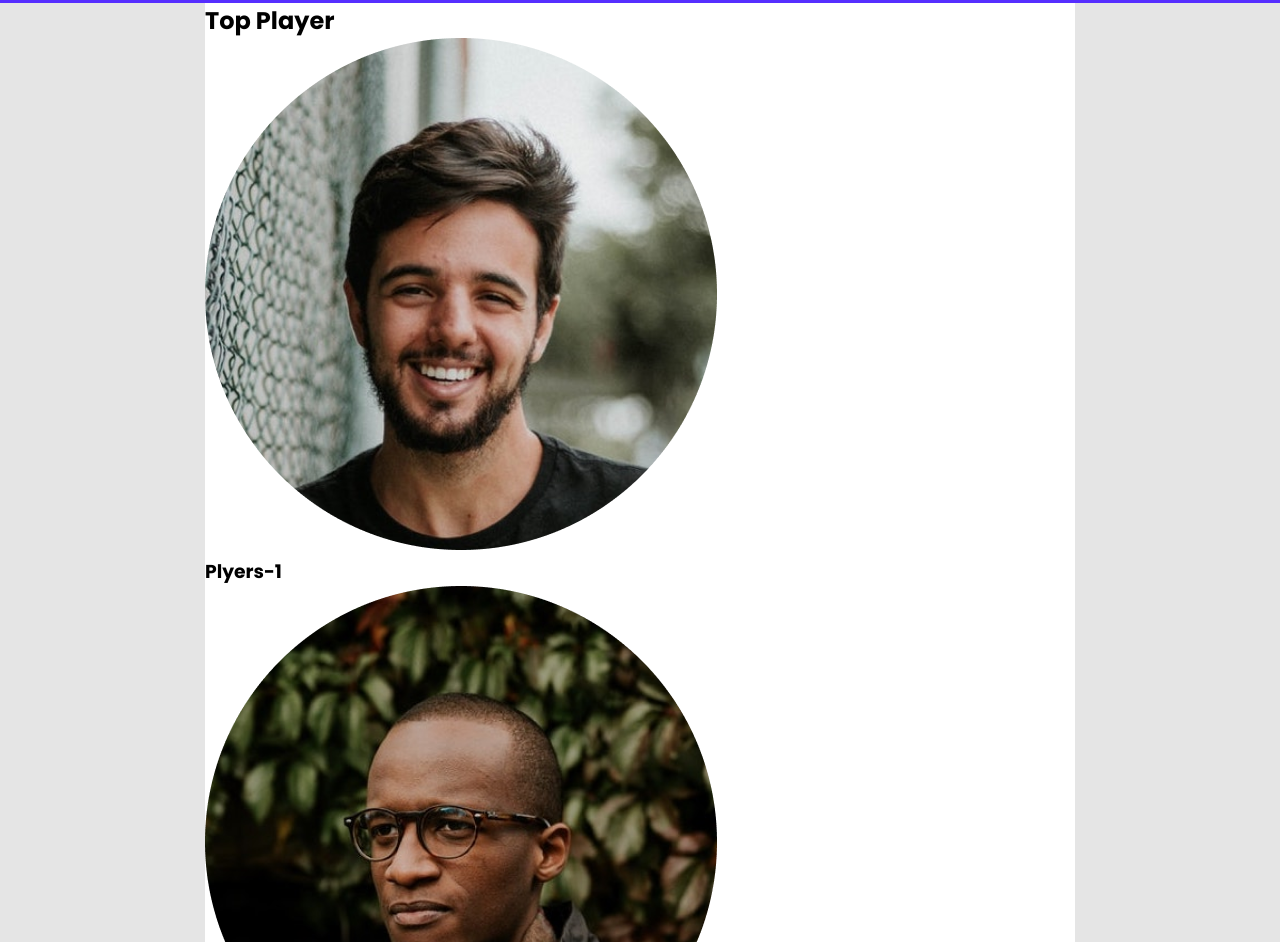
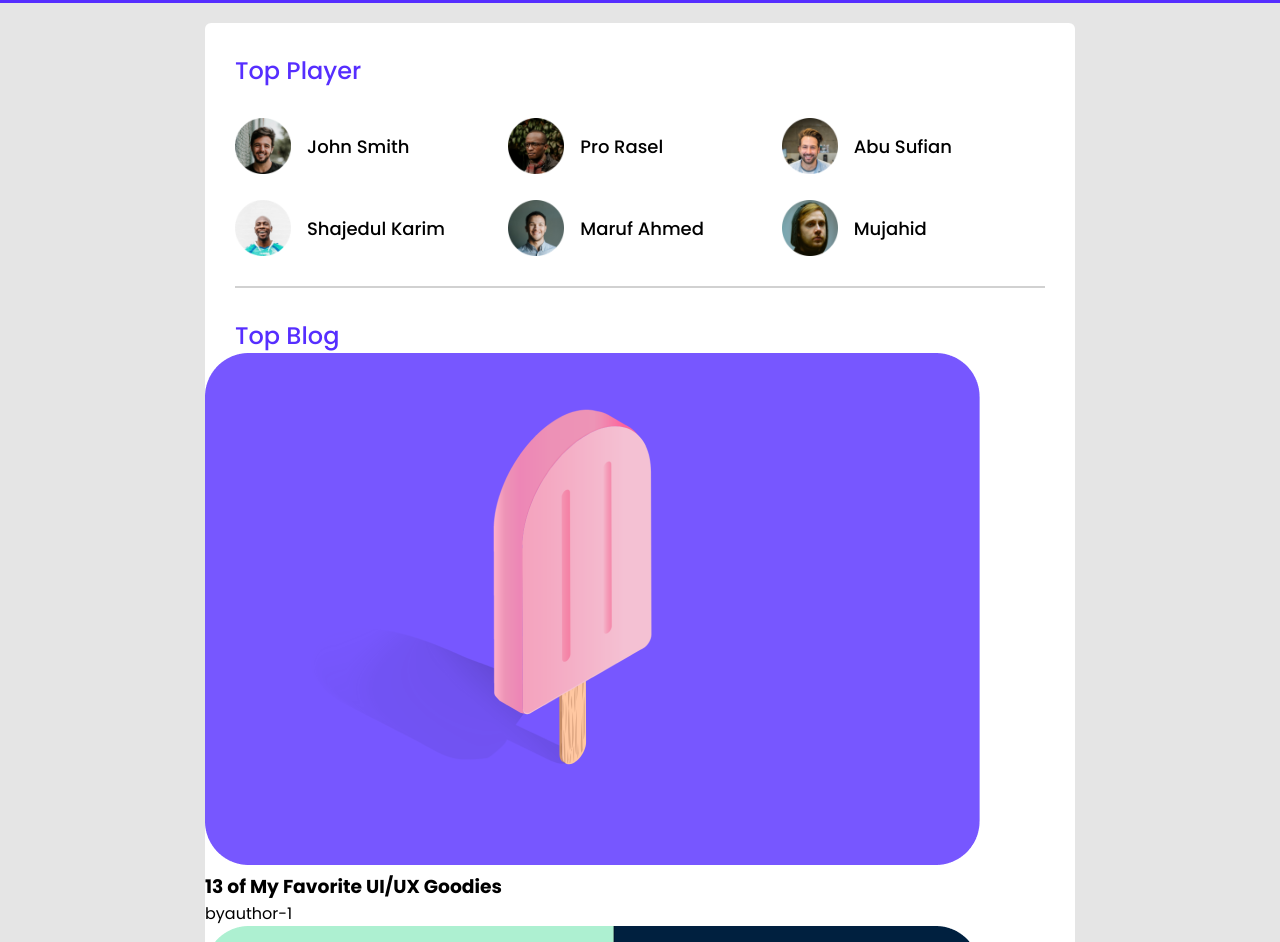
Before and after one commit to naimurcse/leader-board, a plain HTML site: page index.html in a window 1280 px wide. Shown: the part 86-1028 px from the top of the page. Drawn offline with Linux system fonts and the light colour scheme.

Commit message:
Top Blogs Markup Done

```diff
--- a/css/style.css
+++ b/css/style.css
@@ -1,6 +1,6 @@
 /* Google Fonts Import */
 
-@import url('https://fonts.googleapis.com/css2?family=Poppins:wght@300;400;700&family=Raleway:wght@300;400;700&display=swap');
+@import url('https://fonts.googleapis.com/css2?family=Poppins:wght@300;400;500;700&family=Raleway:wght@300;400;700&display=swap');
 
 /* font-family: 'Raleway', sans-serif; */
 
@@ -18,6 +18,15 @@ body {
 
 .container {
     width: 870px;
+}
+
+.section-title {
+    font-family: 'Poppins', sans-serif;
+    padding-top: 30px;
+    padding-left: 30px;
+    color: #562EFF;
+    font-weight: 500;
+    font-size: 24px;
 }
 
 
@@ -106,12 +115,43 @@ main {
 
 .top-section {
     background: #fff;
+    margin-top: 20px;
+    border-radius: 6px;
 }
 
 
 /* Top Player Section Start */
 
 .top-player {}
+
+.top-player hr {
+    border: 1px solid #D1D1D1;
+    margin: 0 30px;
+    display: block;
+}
+
+.players {
+    display: grid;
+    grid-template-columns: repeat(3, 1fr);
+    grid-gap: 26px 10px;
+    padding: 30px;
+}
+
+.player {
+    display: flex;
+    align-items: center;
+}
+
+.player img {
+    display: block;
+    width: 56px;
+}
+
+.player h3 {
+    font-weight: 500;
+    font-size: 18px;
+    margin-left: 16px;
+}
 
 
 /* Top Player Section End */
@@ -120,6 +160,24 @@ main {
 /* Top Blog Section Start */
 
 .top-blog {}
+
+.top-blog .section-title {}
+
+.blogs {}
+
+.blog {}
+
+.thumbnail {}
+
+.thumbnail img {}
+
+.blog-content {}
+
+.blog-content h3 {}
+
+.blog-content p {}
+
+.blog-content p span {}
 
 
 /* Top Blog Section End */
--- a/index.html
+++ b/index.html
@@ -46,39 +46,80 @@
             <div class="top-section">
                 <!-- Top Player Section Start -->
                 <section class="top-player">
-                    <h2>Top Player</h2>
+                    <h2 class="section-title">Top Player</h2>
                     <div class="players">
                         <div class="player">
                             <img src="images/players/player-1.png" alt="playre-1">
-                            <h3>Plyers-1</h3>
+                            <h3>John Smith</h3>
                         </div>
                         <div class="player">
                             <img src="images/players/player-2.png" alt="playre-2">
-                            <h3>Plyers-2</h3>
+                            <h3>Pro Rasel</h3>
                         </div>
                         <div class="player">
                             <img src="images/players/player-3.png" alt="playre-3">
-                            <h3>Plyers-3</h3>
+                            <h3>Abu Sufian</h3>
                         </div>
                         <div class="player">
                             <img src="images/players/player-4.png" alt="playre-4">
-                            <h3>Plyers-4</h3>
+                            <h3>Shajedul Karim</h3>
                         </div>
                         <div class="player">
                             <img src="images/players/player-5.png" alt="playre-5">
-                            <h3>Plyers-5</h3>
+                            <h3>Maruf Ahmed</h3>
                         </div>
                         <div class="player">
                             <img src="images/players/player-6.png" alt="playre-6">
-                            <h3>Plyers-6</h3>
+                            <h3>Mujahid</h3>
                         </div>
                     </div>
+                    <hr>
                 </section>
                 <!-- Top Player Section End -->
 
 
                 <!-- Top Blog Section Start -->
-                <section class="top-blog"></section>
+                <article class="top-blog">
+                    <h2 class="section-title">Top Blog</h2>
+                    <div class="blogs">
+                        <div class="blog">
+                            <div class="thumbnail">
+                                <img src="images/blogs/blog-1.png" alt="blog-1">
+                            </div>
+                            <div class="blog-content">
+                                <h3>13 of My Favorite UI/UX Goodies</h3>
+                                <p>by<span>author-1</span></p>
+                            </div>
+                        </div>
+                        <div class="blog">
+                            <div class="thumbnail">
+                                <img src="images/blogs/blog-2.png" alt="blog-3">
+                            </div>
+                            <div class="blog-content">
+                                <h3>13 of My Favorite UI/UX Goodies</h3>
+                                <p>by<span>author-2</span></p>
+                            </div>
+                        </div>
+                        <div class="blog">
+                            <div class="thumbnail">
+                                <img src="images/blogs/blog-3.png" alt="blog-3">
+                            </div>
+                            <div class="blog-content">
+                                <h3>13 of My Favorite UI/UX Goodies</h3>
+                                <p>by<span>author-3</span></p>
+                            </div>
+                        </div>
+                        <div class="blog">
+                            <div class="thumbnail">
+                                <img src="images/blogs/blog-4.png" alt="blog-4">
+                            </div>
+                            <div class="blog-content">
+                                <h3>13 of My Favorite UI/UX Goodies</h3>
+                                <p>by<span>author-4</span></p>
+                            </div>
+                        </div>
+                    </div>
+                </article>
                 <!-- Top Blog Section End -->
             </div>
 
```
